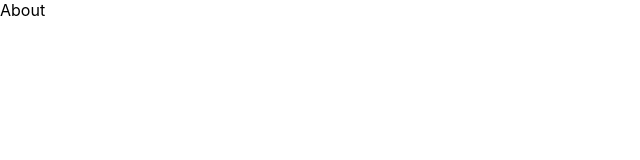
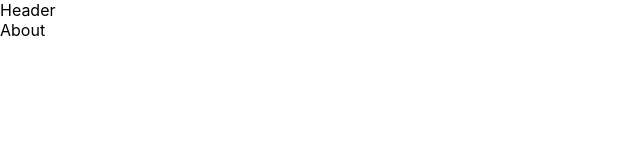
Before and after one commit to seongbiny/bingle, a React (Create React App) app: page /about in a window 1280 px wide. Shown: the top 160 px of the page, without its empty margins (0-640 px from the left). Built offline with nearby package versions, Linux system fonts and the light colour scheme.

Commit message:
feat: header

```diff
--- a/src/pages/about/about.tsx
+++ b/src/pages/about/about.tsx
@@ -1,9 +1,13 @@
-import React from 'react'
+import React from 'react';
+import Header from '../../component/header';
 
 const About = () => {
-  return (
-    <div>About</div>
-  )
-}
+	return (
+		<div>
+			<Header />
+			<div>About</div>
+		</div>
+	);
+};
 
-export default About
+export default About;
```
